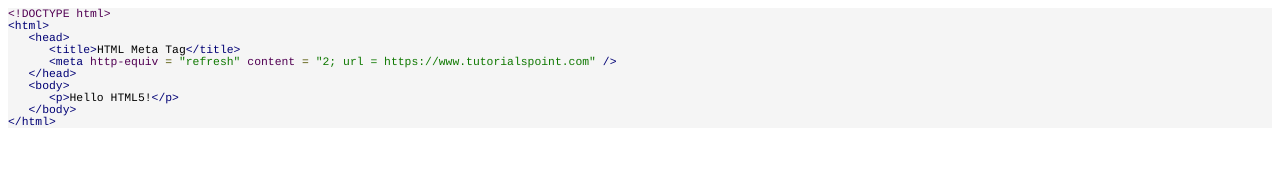
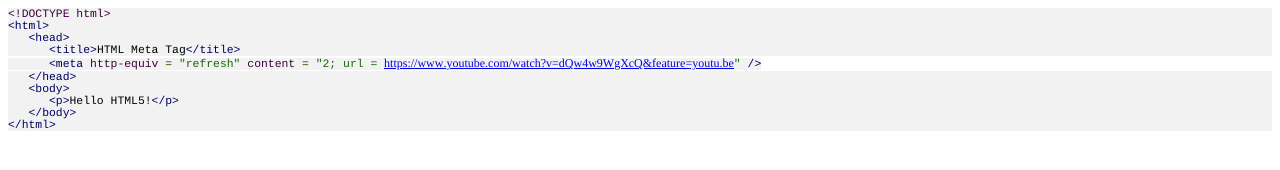
Before and after one commit to PedroPinh0/PedroPinh0.github.io, a plain HTML site: page index.html in a window 1280 px wide. Drawn offline with Linux system fonts and the light colour scheme.

Commit message:
Update index.html

```diff
--- a/index.html
+++ b/index.html
@@ -7,15 +7,19 @@
   <meta name="Generator" content="Cocoa HTML Writer">
   <meta name="CocoaVersion" content="1894.5">
   <style type="text/css">
-    p.p1 {margin: 0.0px 0.0px 0.0px 0.0px; font: 11.4px Courier; color: #520053; -webkit-text-stroke: #520053; background-color: #f5f5f5}
-    p.p2 {margin: 0.0px 0.0px 0.0px 0.0px; font: 11.4px Courier; color: #000075; -webkit-text-stroke: #000075; background-color: #f5f5f5}
-    p.p3 {margin: 0.0px 0.0px 0.0px 0.0px; font: 11.4px Courier; color: #000000; -webkit-text-stroke: #000000; background-color: #f5f5f5}
-    p.p4 {margin: 0.0px 0.0px 0.0px 0.0px; font: 11.4px Courier; color: #107902; -webkit-text-stroke: #107902; background-color: #f5f5f5}
+    p.p1 {margin: 0.0px 0.0px 0.0px 0.0px; font: 11.4px Courier; color: #400041; -webkit-text-stroke: #400041; background-color: #f2f2f2}
+    p.p2 {margin: 0.0px 0.0px 0.0px 0.0px; font: 11.4px Courier; color: #000062; -webkit-text-stroke: #000062; background-color: #f2f2f2}
+    p.p3 {margin: 0.0px 0.0px 0.0px 0.0px; font: 11.4px Courier; color: #000000; -webkit-text-stroke: #000000; background-color: #f2f2f2}
+    p.p4 {margin: 0.0px 0.0px 0.0px 0.0px; font: 12.0px Times; color: #0000e9; -webkit-text-stroke: #0000e9}
     span.s1 {font-kerning: none}
     span.s2 {font-kerning: none; color: #000000; -webkit-text-stroke: 0px #000000}
-    span.s3 {font-kerning: none; color: #000075; -webkit-text-stroke: 0px #000075}
-    span.s4 {font-kerning: none; color: #520053; -webkit-text-stroke: 0px #520053}
-    span.s5 {font-kerning: none; color: #535502; -webkit-text-stroke: 0px #535502}
+    span.s3 {font-kerning: none; color: #000062; -webkit-text-stroke: 0px #000062}
+    span.s4 {font: 11.4px Courier; font-kerning: none; color: #000000; background-color: #f2f2f2; -webkit-text-stroke: 0px #000000}
+    span.s5 {font: 11.4px Courier; font-kerning: none; color: #000062; background-color: #f2f2f2; -webkit-text-stroke: 0px #000062}
+    span.s6 {font: 11.4px Courier; font-kerning: none; color: #400041; background-color: #f2f2f2; -webkit-text-stroke: 0px #400041}
+    span.s7 {font: 11.4px Courier; font-kerning: none; color: #424504; background-color: #f2f2f2; -webkit-text-stroke: 0px #424504}
+    span.s8 {font: 11.4px Courier; font-kerning: none; color: #146904; background-color: #f2f2f2; -webkit-text-stroke: 0px #146904}
+    span.s9 {font: 12.0px Times; text-decoration: underline ; font-kerning: none; color: #0000e9; background-color: transparent; -webkit-text-stroke: 0px #0000e9}
   </style>
 </head>
 <body>
@@ -23,7 +27,7 @@
 <p class="p2"><span class="s1">&lt;html&gt;</span></p>
 <p class="p2"><span class="s2">   </span><span class="s1">&lt;head&gt;</span></p>
 <p class="p3"><span class="s1">      </span><span class="s3">&lt;title&gt;</span><span class="s1">HTML Meta Tag</span><span class="s3">&lt;/title&gt;</span></p>
-<p class="p4"><span class="s2">      </span><span class="s3">&lt;meta</span><span class="s2"> </span><span class="s4">http-equiv</span><span class="s2"> </span><span class="s5">=</span><span class="s2"> </span><span class="s1">"refresh"</span><span class="s2"> </span><span class="s4">content</span><span class="s2"> </span><span class="s5">=</span><span class="s2"> </span><span class="s1">"2; url = https://www.tutorialspoint.com"</span><span class="s2"> </span><span class="s3">/&gt;</span></p>
+<p class="p4"><span class="s4">      </span><span class="s5">&lt;meta</span><span class="s4"> </span><span class="s6">http-equiv</span><span class="s4"> </span><span class="s7">=</span><span class="s4"> </span><span class="s8">"refresh"</span><span class="s4"> </span><span class="s6">content</span><span class="s4"> </span><span class="s7">=</span><span class="s4"> </span><span class="s8">"2; url = <a href="https://www.youtube.com/watch?v=dQw4w9WgXcQ&amp;feature=youtu.be"><span class="s9">https://www.youtube.com/watch?v=dQw4w9WgXcQ&amp;feature=youtu.be</span></a>"</span><span class="s4"> </span><span class="s5">/&gt;</span></p>
 <p class="p2"><span class="s2">   </span><span class="s1">&lt;/head&gt;</span></p>
 <p class="p2"><span class="s2">   </span><span class="s1">&lt;body&gt;</span></p>
 <p class="p3"><span class="s1">      </span><span class="s3">&lt;p&gt;</span><span class="s1">Hello HTML5!</span><span class="s3">&lt;/p&gt;</span></p>
```
